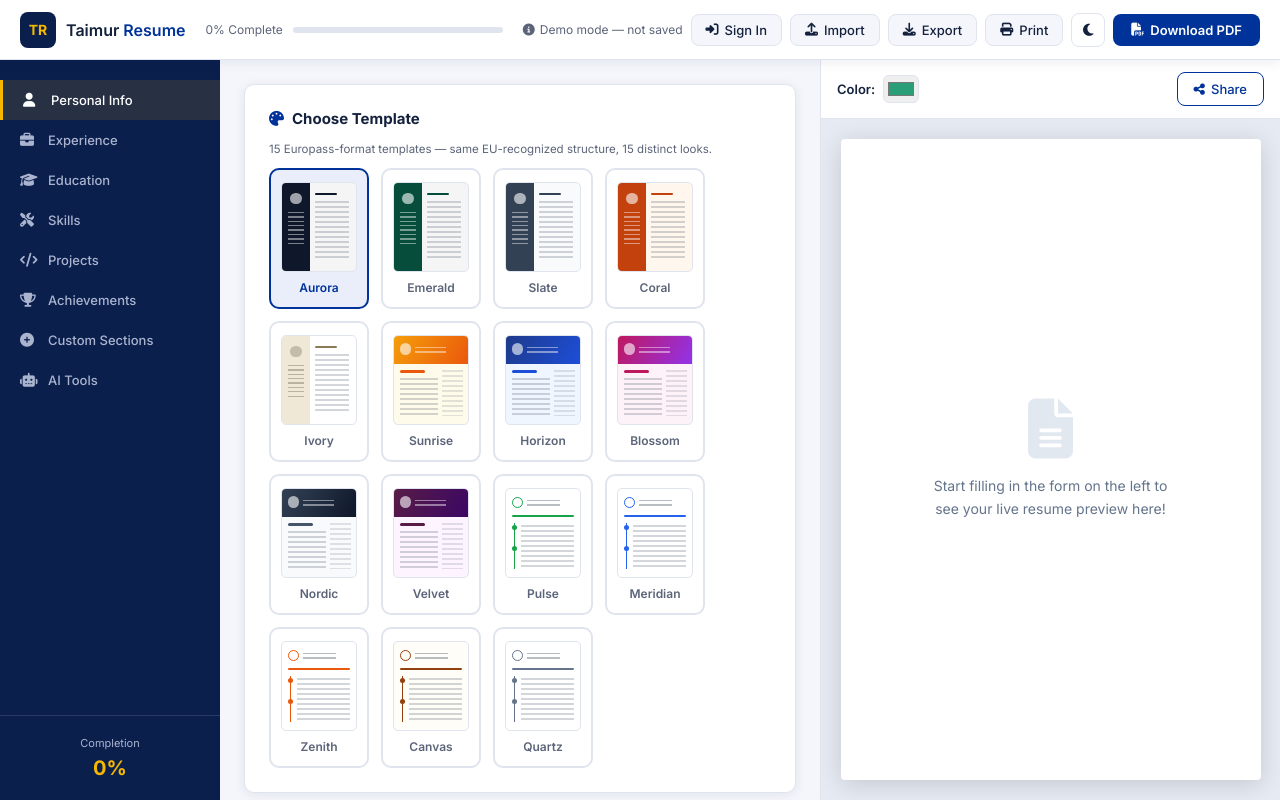
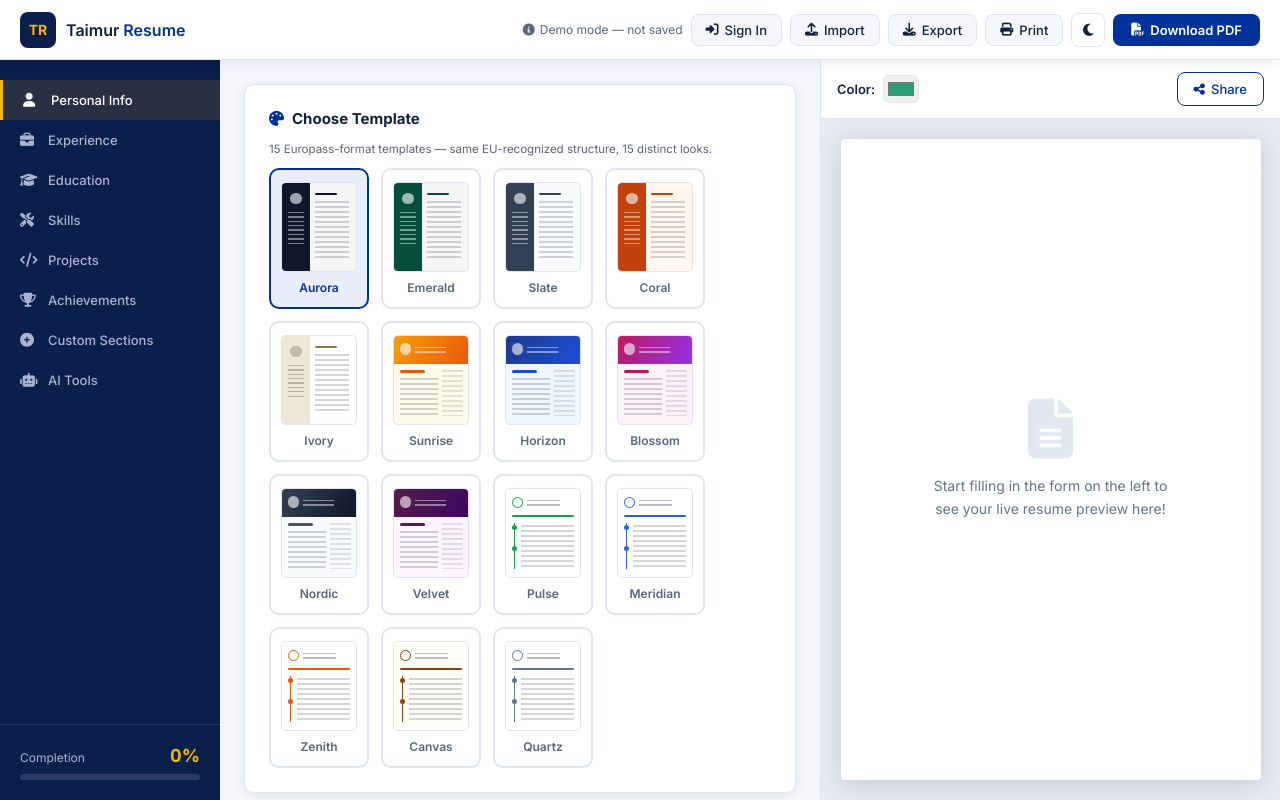
Before and after one commit to Taimur-Soft/taimur-resume, a plain HTML site: page resume.html in a window 1280 px wide. Drawn offline with nearby package versions, Linux system fonts and the light colour scheme; a script that the page names is missing.

Commit message:
Show resume completion only in the sidebar
Remove the duplicate progress label and bar from the builder navbar. The sidebar footer now shows the label, percentage and the progress bar together.

```diff
--- a/assets/css/main.css
+++ b/assets/css/main.css
@@ -52,9 +52,7 @@ button { cursor: pointer; border: none; font-family: inherit; }
 }
 .active-resume-label i { font-size: 11px; }
 
-.nav-progress { flex: 1; display: flex; align-items: center; gap: 10px; max-width: 400px; }
-.progress-label { font-size: 12px; color: var(--text-muted); white-space: nowrap; }
-.progress-bar { flex: 1; height: 6px; background: var(--border); border-radius: 99px; overflow: hidden; }
+.progress-bar { height: 6px; background: rgba(255,255,255,0.12); border-radius: 99px; overflow: hidden; }
 .progress-fill { height: 100%; background: linear-gradient(90deg, var(--primary-fill), var(--accent)); border-radius: 99px; transition: width 0.5s ease; width: 0%; }
 
 .nav-actions { display: flex; align-items: center; gap: 8px; margin-left: auto; }
@@ -124,7 +122,11 @@ button { cursor: pointer; border: none; font-family: inherit; }
   padding: 20px;
   border-top: 1px solid var(--chrome-border);
 }
-.sidebar-progress { font-size: 20px; font-weight: 700; color: var(--accent); text-align: center; }
+.sidebar-progress-row {
+  display: flex; align-items: baseline; justify-content: space-between;
+  margin-bottom: 8px; font-size: 12px; color: var(--sidebar-text);
+}
+.sidebar-progress { font-size: 18px; font-weight: 700; color: var(--accent); font-variant-numeric: tabular-nums; }
 
 /* ── FORM PANEL ──────────────────────────────────────── */
 .app-form-panel {
@@ -627,7 +629,6 @@ input[type="range"].form-input { padding: 4px 0; border: none; box-shadow: none;
   }
   .app-sidebar { display: none; }
   .app-navbar { padding: 0 12px; gap: 8px; }
-  .nav-progress { display: none; }
   .active-resume-label { display: none !important; }
   .nav-actions {
     gap: 6px;
--- a/resume.html
+++ b/resume.html
@@ -23,12 +23,6 @@
       <span id="activeResumeLabel" class="active-resume-label" style="display:none" title="Currently loaded resume">
         <i class="fas fa-folder-open"></i> <span id="activeResumeLabelText"></span>
       </span>
-    </div>
-    <div class="nav-progress">
-      <span class="progress-label" id="progressLabel">0% Complete</span>
-      <div class="progress-bar">
-        <div class="progress-fill" id="progressFill"></div>
-      </div>
     </div>
     <div class="nav-actions">
       <div id="authSignedOut" class="auth-nav-group">
@@ -109,8 +103,11 @@
         </div>
       </div>
       <div class="sidebar-footer">
-        <div style="font-size:11px;color:var(--sidebar-text);text-align:center;margin-bottom:6px">Completion</div>
-        <div class="sidebar-progress" id="sidebarProgress">0%</div>
+        <div class="sidebar-progress-row">
+          <span>Completion</span>
+          <span class="sidebar-progress" id="sidebarProgress">0%</span>
+        </div>
+        <div class="progress-bar" role="presentation"><div class="progress-fill" id="progressFill"></div></div>
       </div>
     </aside>
 
```
